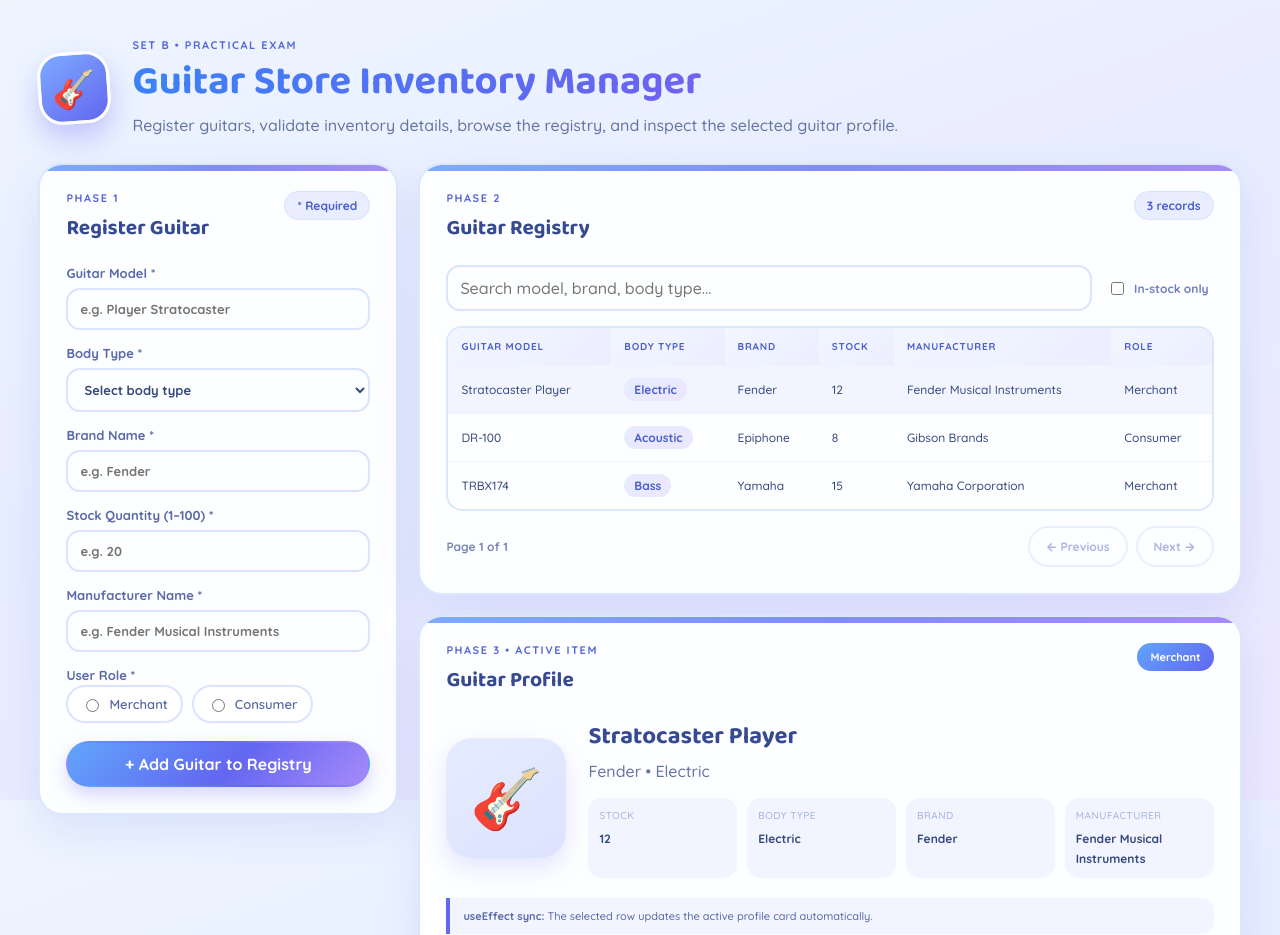
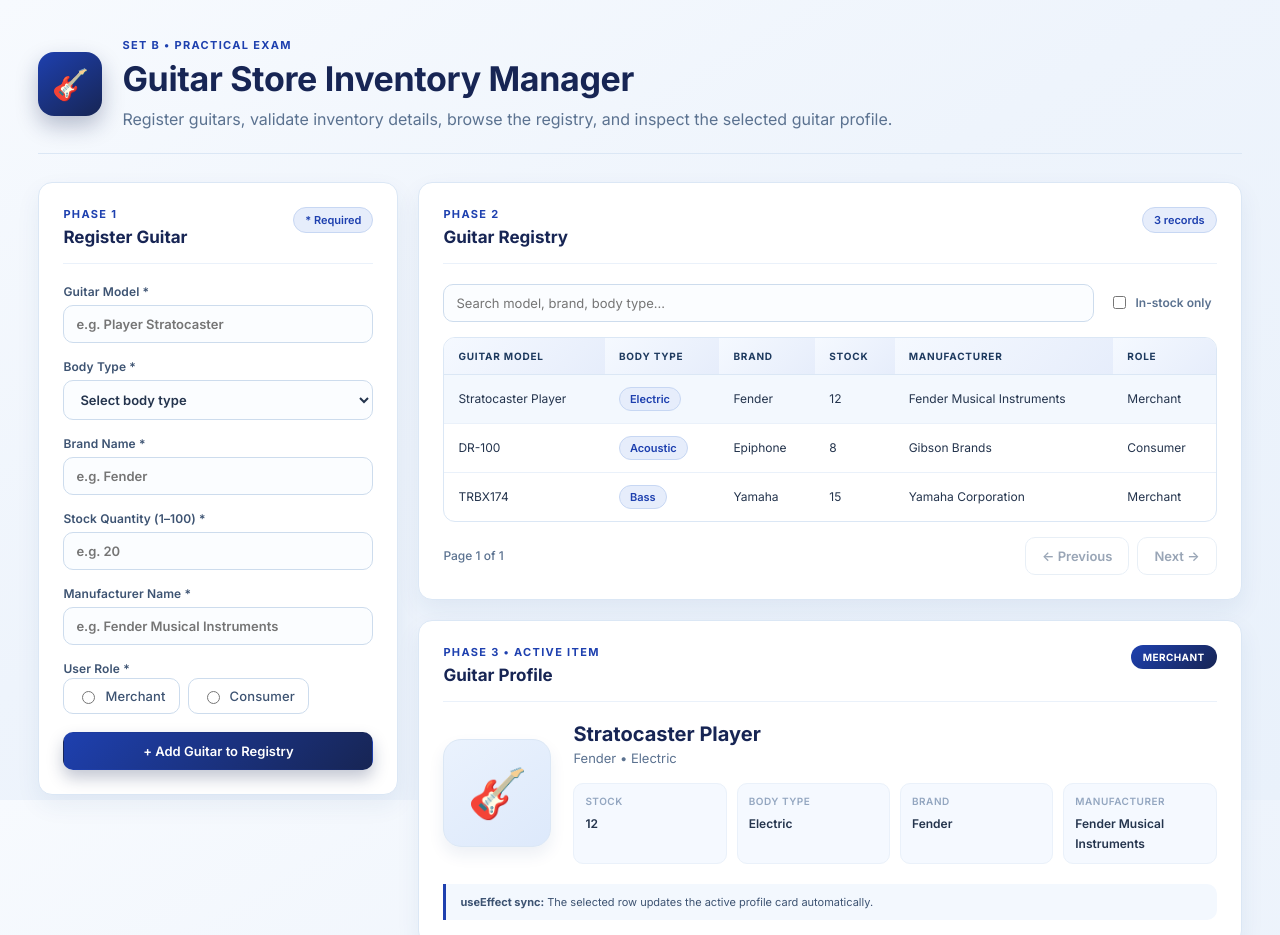
Before and after one commit to uzuizan/Reizzan, a React (Vite) app: page / in a window 1280 px wide. Shown: the top 935 px of the page. Built offline with nearby package versions, Linux system fonts and the light colour scheme.

Commit message:
Pushh nayan te

```diff
--- a/index.html
+++ b/index.html
@@ -7,7 +7,7 @@
     <link rel="preconnect" href="https://fonts.googleapis.com" />
     <link rel="preconnect" href="https://fonts.gstatic.com" crossorigin />
     <link
-      href="https://fonts.googleapis.com/css2?family=Baloo+2:wght@500;700;800&family=Quicksand:wght@500;600;700&display=swap"
+      href="https://fonts.googleapis.com/css2?family=Inter:wght@400;500;600;700;800&display=swap"
       rel="stylesheet"
     />
   </head>
--- a/src/App.module.css
+++ b/src/App.module.css
@@ -3,16 +3,16 @@
 }
 
 :root {
-  font-family: "Quicksand", ui-sans-serif, system-ui, -apple-system, BlinkMacSystemFont, "Segoe UI", sans-serif;
-  color: #364a7d;
-  background: linear-gradient(160deg, #eef5ff 0%, #e7edff 45%, #ece7ff 100%);
+  font-family: "Inter", ui-sans-serif, system-ui, -apple-system, BlinkMacSystemFont, "Segoe UI", sans-serif;
+  color: #24344d;
+  background: linear-gradient(150deg, #f7fafe 0%, #eef4fc 45%, #e9f1fb 100%);
   font-synthesis: none;
 }
 
 body {
   margin: 0;
   min-width: 320px;
-  background: linear-gradient(160deg, #eef5ff 0%, #e7edff 45%, #ece7ff 100%);
+  background: linear-gradient(150deg, #f7fafe 0%, #eef4fc 45%, #e9f1fb 100%);
   background-attachment: fixed;
   min-height: 100vh;
 }
@@ -36,30 +36,30 @@
 .hero {
   display: flex;
   align-items: center;
-  gap: 22px;
-  margin-bottom: 26px;
+  gap: 20px;
+  margin-bottom: 28px;
+  padding-bottom: 22px;
+  border-bottom: 1px solid #dbe7f5;
 }
 
 .hero-icon {
-  width: 72px;
-  height: 72px;
+  width: 64px;
+  height: 64px;
   display: grid;
   place-items: center;
-  background: linear-gradient(145deg, #7dabff, #6366f1);
-  border: 3px solid #ffffff;
-  border-radius: 24px;
-  font-size: 36px;
-  box-shadow: 0 14px 28px rgba(99, 102, 241, 0.32);
-  transform: rotate(-4deg);
+  background: linear-gradient(145deg, #1e40af, #172554);
+  border-radius: 16px;
+  font-size: 30px;
+  box-shadow: 0 10px 22px rgba(23, 37, 84, 0.28);
 }
 
 .eyebrow,
 .section-label {
   margin: 0 0 6px;
-  color: #5566d6;
+  color: #1e40af;
   font-size: 11px;
-  font-weight: 800;
-  letter-spacing: 0.14em;
+  font-weight: 700;
+  letter-spacing: 0.12em;
 }
 
 h1,
@@ -69,25 +69,18 @@
   margin-top: 0;
 }
 
-h1,
-h2,
-h3 {
-  font-family: "Baloo 2", "Quicksand", ui-sans-serif, sans-serif;
-}
-
 h1 {
-  margin-bottom: 7px;
-  font-size: clamp(27px, 4vw, 40px);
-  line-height: 1.2;
-  background: linear-gradient(120deg, #3b82f6, #6366f1 60%, #8b5cf6);
-  -webkit-background-clip: text;
-  background-clip: text;
-  color: transparent;
+  margin-bottom: 6px;
+  font-size: clamp(24px, 3.4vw, 34px);
+  line-height: 1.25;
+  font-weight: 700;
+  color: #172554;
+  letter-spacing: -0.01em;
 }
 
 .subtitle {
   margin-bottom: 0;
-  color: #66759f;
+  color: #5b7290;
   max-width: 800px;
   line-height: 1.5;
 }
@@ -101,28 +94,16 @@
 
 .card {
   min-width: 0;
-  position: relative;
-  background: #fdfeff;
-  border: 2px solid #dbe6ff;
-  border-radius: 24px;
-  box-shadow: 0 16px 38px rgba(99, 118, 220, 0.14);
-  padding: 26px;
-  overflow: hidden;
+  background: #ffffff;
+  border: 1px solid #dbe7f5;
+  border-radius: 14px;
+  box-shadow: 0 10px 24px rgba(30, 64, 133, 0.07);
+  padding: 24px;
   transition: box-shadow 0.2s;
 }
 
 .card:hover {
-  box-shadow: 0 18px 42px rgba(99, 118, 220, 0.18);
-}
-
-.card::before {
-  content: "";
-  position: absolute;
-  top: 0;
-  left: 0;
-  right: 0;
-  height: 6px;
-  background: linear-gradient(90deg, #7dabff, #818cf8, #a78bfa);
+  box-shadow: 0 12px 28px rgba(30, 64, 133, 0.1);
 }
 
 .form-card {
@@ -140,56 +121,60 @@
   justify-content: space-between;
   gap: 12px;
   margin-bottom: 20px;
+  padding-bottom: 16px;
+  border-bottom: 1px solid #eaf1fa;
 }
 
 h2 {
   margin-bottom: 0;
-  font-size: 21px;
+  font-size: 17px;
   font-weight: 700;
-  color: #364a91;
+  color: #172554;
 }
 
 .required-note,
 .count {
-  font-size: 12px;
-  color: #4c5fc9;
-  background: #e8edff;
-  padding: 6px 12px;
+  font-size: 11px;
+  font-weight: 600;
+  color: #1e40af;
+  background: #e6edfb;
+  padding: 5px 11px;
   border-radius: 999px;
-  font-weight: 700;
-  border: 1px solid #d7e0ff;
+  border: 1px solid #c7d7f3;
 }
 
 form {
   display: grid;
-  gap: 15px;
+  gap: 16px;
 }
 
 form > label,
 fieldset {
   display: grid;
-  gap: 7px;
-  font-size: 13px;
-  font-weight: 700;
-  color: #5a6aa8;
+  gap: 6px;
+  font-size: 12px;
+  font-weight: 600;
+  color: #3d5372;
+  letter-spacing: 0.01em;
 }
 
 input:not([type="radio"]):not([type="checkbox"]),
 select {
   width: 100%;
-  border: 2px solid #dae3ff;
-  border-radius: 14px;
-  padding: 11px 12px;
+  border: 1px solid #cddced;
+  border-radius: 10px;
+  padding: 10px 12px;
   outline: none;
-  background: #fdfeff;
-  color: #364a7d;
+  background: #fbfdff;
+  color: #24344d;
+  font-size: 13px;
   transition: border-color 0.15s, box-shadow 0.15s;
 }
 
 input:not([type="radio"]):not([type="checkbox"]):focus,
 select:focus {
-  border-color: #6366f1;
-  box-shadow: 0 0 0 4px rgba(99, 102, 241, 0.16);
+  border-color: #1e40af;
+  box-shadow: 0 0 0 3px rgba(30, 64, 175, 0.14);
 }
 
 fieldset {
@@ -205,68 +190,70 @@
 
 .radio-row {
   display: flex;
-  gap: 9px;
+  gap: 8px;
 }
 
 .radio-label {
   display: flex;
   align-items: center;
   gap: 7px;
-  border: 2px solid #dae3ff;
+  border: 1px solid #cddced;
   padding: 9px 13px;
-  border-radius: 999px;
-  font-weight: 600;
+  border-radius: 10px;
+  font-weight: 500;
+  font-size: 13px;
   cursor: pointer;
-  background: #fff;
-  color: #5a6aa8;
+  color: #3d5372;
   transition: border-color 0.15s, background 0.15s;
 }
 
 .radio-label:has(input:checked) {
-  border-color: #6366f1;
-  background: linear-gradient(135deg, #eef2ff, #e6ecff);
-  color: #4338ca;
+  border-color: #1e40af;
+  background: #e6edfb;
+  color: #1e40af;
+  font-weight: 600;
 }
 
 .radio-label input {
-  accent-color: #6366f1;
+  accent-color: #1e40af;
 }
 
 .error {
-  color: #db4c6f;
-  font-weight: 700;
+  color: #b42318;
+  font-weight: 600;
   font-size: 11px;
 }
 
 .success {
   padding: 10px 12px;
-  border-radius: 12px;
-  background: linear-gradient(135deg, #eef2ff, #e6f4ff);
-  border: 1px solid #c7d7ff;
-  color: #3d5ec2;
+  border-radius: 8px;
+  background: #f0fdf4;
+  border: 1px solid #bbf7d0;
+  color: #166534;
   font-size: 12px;
-  font-weight: 700;
+  font-weight: 600;
 }
 
 .primary-btn,
 .secondary-btn {
-  border-radius: 999px;
-  border: 2px solid transparent;
-  padding: 11px 16px;
-  font-weight: 800;
+  border-radius: 10px;
+  border: 1px solid transparent;
+  padding: 10px 16px;
+  font-weight: 600;
+  font-size: 13px;
 }
 
 .primary-btn {
-  margin-top: 3px;
-  background: linear-gradient(135deg, #60a5fa, #6366f1 55%, #a78bfa);
+  margin-top: 2px;
+  background: linear-gradient(135deg, #1e40af, #172554);
   color: white;
-  box-shadow: 0 8px 18px rgba(99, 102, 241, 0.26);
+  box-shadow: 0 8px 16px rgba(23, 37, 84, 0.26);
   transition: transform 0.15s, box-shadow 0.15s;
 }
 
 .primary-btn:hover {
   transform: translateY(-1px);
-  box-shadow: 0 11px 22px rgba(99, 102, 241, 0.34);
+  box-shadow: 0 10px 20px rgba(23, 37, 84, 0.32);
 }
 
 .toolbar {
@@ -285,31 +272,31 @@
   gap: 7px;
   white-space: nowrap;
   padding: 0 5px;
-  color: #6f7fc0;
+  color: #5b7290;
   font-size: 12px;
-  font-weight: 700;
+  font-weight: 600;
 }
 
 .toggle input {
-  accent-color: #6366f1;
+  accent-color: #1e40af;
 }
 
 .table-wrap {
   overflow-x: auto;
-  border: 2px solid #dbe6ff;
-  border-radius: 16px;
+  border: 1px solid #dbe7f5;
+  border-radius: 12px;
 }
 
 .table-wrap::-webkit-scrollbar {
-  height: 10px;
+  height: 8px;
 }
 
 .table-wrap::-webkit-scrollbar-track {
-  background: #eef2ff;
+  background: #eef4fc;
 }
 
 .table-wrap::-webkit-scrollbar-thumb {
-  background: linear-gradient(90deg, #93b8ff, #a5b4fc);
+  background: #b6cdf0;
   border-radius: 999px;
 }
 
@@ -322,17 +309,19 @@
 th,
 td {
   text-align: left;
-  padding: 12px 13px;
-  border-bottom: 1px solid #eef2ff;
+  padding: 12px 14px;
+  border-bottom: 1px solid #eaf1fa;
   font-size: 12px;
 }
 
 th {
-  background: linear-gradient(135deg, #f2f6ff, #eceeff);
-  color: #4c5fc9;
+  background: linear-gradient(135deg, #f5f9ff, #e6edfb);
+  color: #1e3a5f;
   font-size: 10px;
+  font-weight: 700;
   letter-spacing: 0.08em;
   text-transform: uppercase;
+  border-bottom: 1px solid #dbe7f5;
 }
 
 tbody tr {
@@ -341,7 +330,7 @@
 
 tbody tr:hover,
 .selected-row {
-  background: #f2f5ff;
+  background: #f3f8fe;
 }
 
 tbody tr {
@@ -356,20 +345,21 @@
   display: inline-block;
   border-radius: 999px;
   padding: 4px 10px;
-  background: linear-gradient(135deg, #e6ecff, #ece6ff);
-  color: #4c5fc9;
-  font-weight: 700;
+  background: #e6edfb;
+  color: #1e40af;
+  font-weight: 600;
+  font-size: 11px;
+  border: 1px solid #c7d7f3;
 }
 
 .low-stock {
-  font-weight: 900;
-  color: #db4c6f;
-  text-decoration: underline wavy;
+  font-weight: 700;
+  color: #b91c1c;
 }
 
 .empty {
   text-align: center;
-  color: #a6b0dd;
+  color: #93a6c0;
   padding: 30px;
 }
 
@@ -379,8 +369,8 @@
   align-items: center;
   margin-top: 15px;
   font-size: 12px;
-  color: #7686b8;
-  font-weight: 700;
+  color: #5b7290;
+  font-weight: 500;
 }
 
 .pagination > div {
@@ -390,13 +380,14 @@
 
 .secondary-btn {
   background: white;
-  border-color: #d1deff;
-  color: #4c5fc9;
+  border-color: #cddced;
+  color: #1e3a5f;
+  transition: background 0.15s, border-color 0.15s;
 }
 
 .secondary-btn:hover:not(:disabled) {
-  background: #f2f5ff;
-  border-color: #6366f1;
+  background: #f3f8fe;
+  border-color: #1e40af;
 }
 
 .secondary-btn:disabled {
@@ -411,14 +402,15 @@
 }
 
 .guitar-art {
-  width: 120px;
-  height: 120px;
+  width: 108px;
+  height: 108px;
   display: grid;
   place-items: center;
-  border-radius: 26px;
-  background: linear-gradient(145deg, #e6ecff, #dde2ff);
-  font-size: 58px;
-  box-shadow: 0 10px 22px rgba(99, 102, 241, 0.16);
+  border-radius: 18px;
+  background: linear-gradient(145deg, #eaf2fd, #dde9fb);
+  border: 1px solid #dbe7f5;
+  font-size: 48px;
+  box-shadow: 0 8px 16px rgba(30, 64, 133, 0.08);
 }
 
 .profile-main {
@@ -426,14 +418,16 @@
 }
 
 .profile-main h3 {
-  margin-bottom: 5px;
-  font-size: 24px;
-  color: #364a91;
+  margin-bottom: 4px;
+  font-size: 20px;
+  font-weight: 700;
+  color: #172554;
 }
 
 .profile-main p {
-  color: #66759f;
+  color: #5b7290;
   margin-bottom: 17px;
+  font-size: 13px;
 }
 
 .detail-grid {
@@ -444,14 +438,16 @@
 
 .detail-grid div {
   padding: 11px;
-  background: #f2f5ff;
-  border-radius: 14px;
+  background: #f5f9ff;
+  border: 1px solid #eaf1fa;
+  border-radius: 10px;
 }
 
 .detail-grid span {
   display: block;
-  color: #a6b0dd;
+  color: #93a6c0;
   font-size: 10px;
+  font-weight: 600;
   text-transform: uppercase;
   letter-spacing: 0.05em;
   margin-bottom: 5px;
@@ -459,47 +455,49 @@
 
 .detail-grid strong {
   font-size: 12px;
+  font-weight: 600;
   overflow-wrap: anywhere;
-  color: #364a7d;
+  color: #24344d;
 }
 
 .role-badge {
-  padding: 7px 13px;
+  padding: 6px 12px;
   border-radius: 999px;
-  font-size: 11px;
-  font-weight: 900;
+  font-size: 10px;
+  font-weight: 700;
+  letter-spacing: 0.04em;
+  text-transform: uppercase;
 }
 
 .role-badge.merchant {
-  background: linear-gradient(135deg, #60a5fa, #6366f1);
+  background: linear-gradient(135deg, #1e40af, #172554);
   color: white;
 }
 
 .role-badge.consumer {
-  background: linear-gradient(135deg, #a78bfa, #8b5cf6);
-  color: white;
+  background: #dbe7f5;
+  color: #1e3a5f;
 }
 
 .hook-note {
   margin-top: 20px;
-  padding: 11px 13px;
-  border-left: 4px solid #6366f1;
-  background: #f2f5ff;
-  border-radius: 0 12px 12px 0;
-  color: #5a6aa8;
+  padding: 11px 14px;
+  border-left: 3px solid #1e40af;
+  background: #f3f8fe;
+  border-radius: 0 10px 10px 0;
+  color: #3d5372;
   font-size: 11px;
 }
 
 .empty-profile {
-  color: #a6b0dd;
+  color: #93a6c0;
 }
 
 footer {
   text-align: center;
   padding-top: 24px;
-  color: #a6b0dd;
+  color: #93a6c0;
   font-size: 11px;
-  font-weight: 600;
 }
 
 @media (max-width: 1050px) {
@@ -529,10 +527,10 @@
   }
 
   .hero-icon {
-    width: 55px;
-    height: 55px;
-    font-size: 29px;
-    border-radius: 18px;
+    width: 52px;
+    height: 52px;
+    font-size: 24px;
+    border-radius: 12px;
   }
 
   .card {
```
